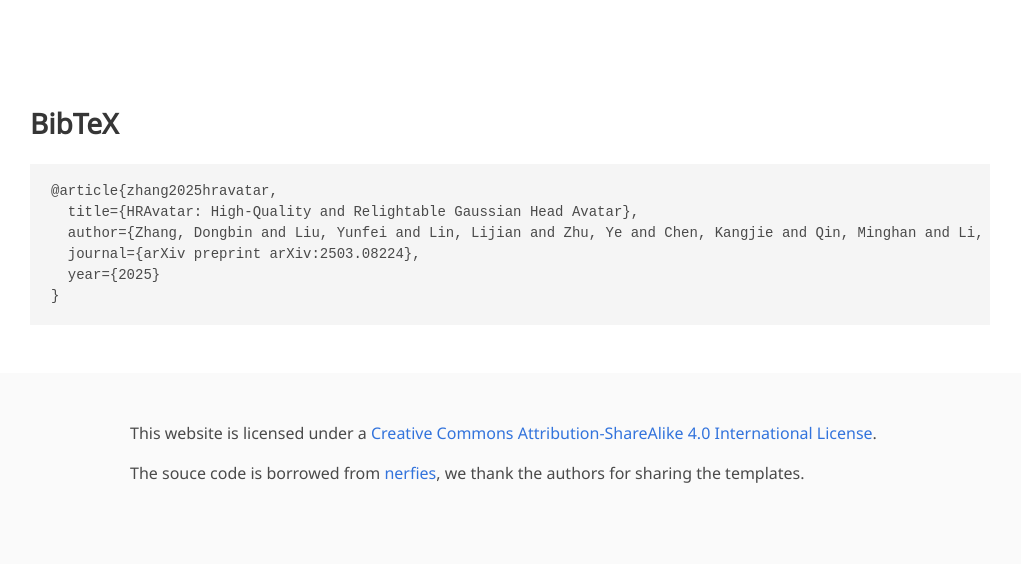
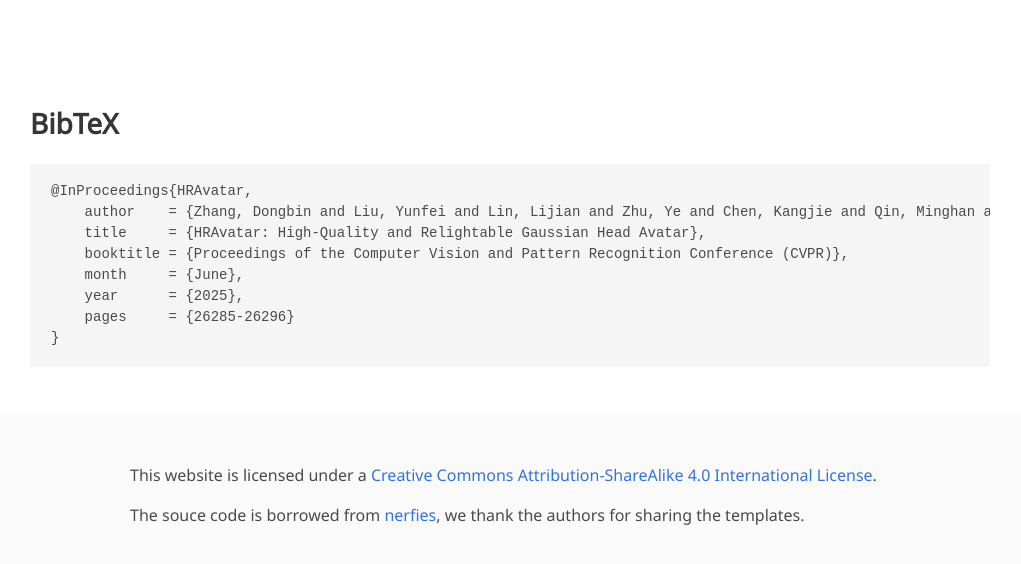
Before and after one commit to EastbeanZhang/EastbeanZhang.github.io, a Jekyll site: the page HRAvatar/index.html, which Jekyll copies as it is, in a window 1280 px wide and 900 px high, scrolled down 9512 px, cut to the strip 277-841 px from the top of the window. Shown: the whole strip, without its empty margins (130-1151 px from the left). Built offline with Jekyll 4.4.1, drawn with Linux system fonts in a browser that asks for light colours; nearby versions of some CDN libraries; some web fonts are replaced; library files that are not in the unit come from our copies; a style sheet for code colours, icons or effects is not loaded.

Commit message:
Update index.html

```diff
--- a/HRAvatar/index.html
+++ b/HRAvatar/index.html
@@ -411,11 +411,13 @@
 <section class="section" id="BibTeX">
   <div class="container is-max-desktop content">
     <h2 class="title">BibTeX</h2>
-    <pre><code>@article{zhang2025hravatar,
-  title={HRAvatar: High-Quality and Relightable Gaussian Head Avatar},
-  author={Zhang, Dongbin and Liu, Yunfei and Lin, Lijian and Zhu, Ye and Chen, Kangjie and Qin, Minghan and Li, Yu and Wang, Haoqian},
-  journal={arXiv preprint arXiv:2503.08224},
-  year={2025}
+    <pre><code>@InProceedings{HRAvatar,
+    author    = {Zhang, Dongbin and Liu, Yunfei and Lin, Lijian and Zhu, Ye and Chen, Kangjie and Qin, Minghan and Li, Yu and Wang, Haoqian},
+    title     = {HRAvatar: High-Quality and Relightable Gaussian Head Avatar},
+    booktitle = {Proceedings of the Computer Vision and Pattern Recognition Conference (CVPR)},
+    month     = {June},
+    year      = {2025},
+    pages     = {26285-26296}
 }</code></pre>
   </div>
 </section>
```
